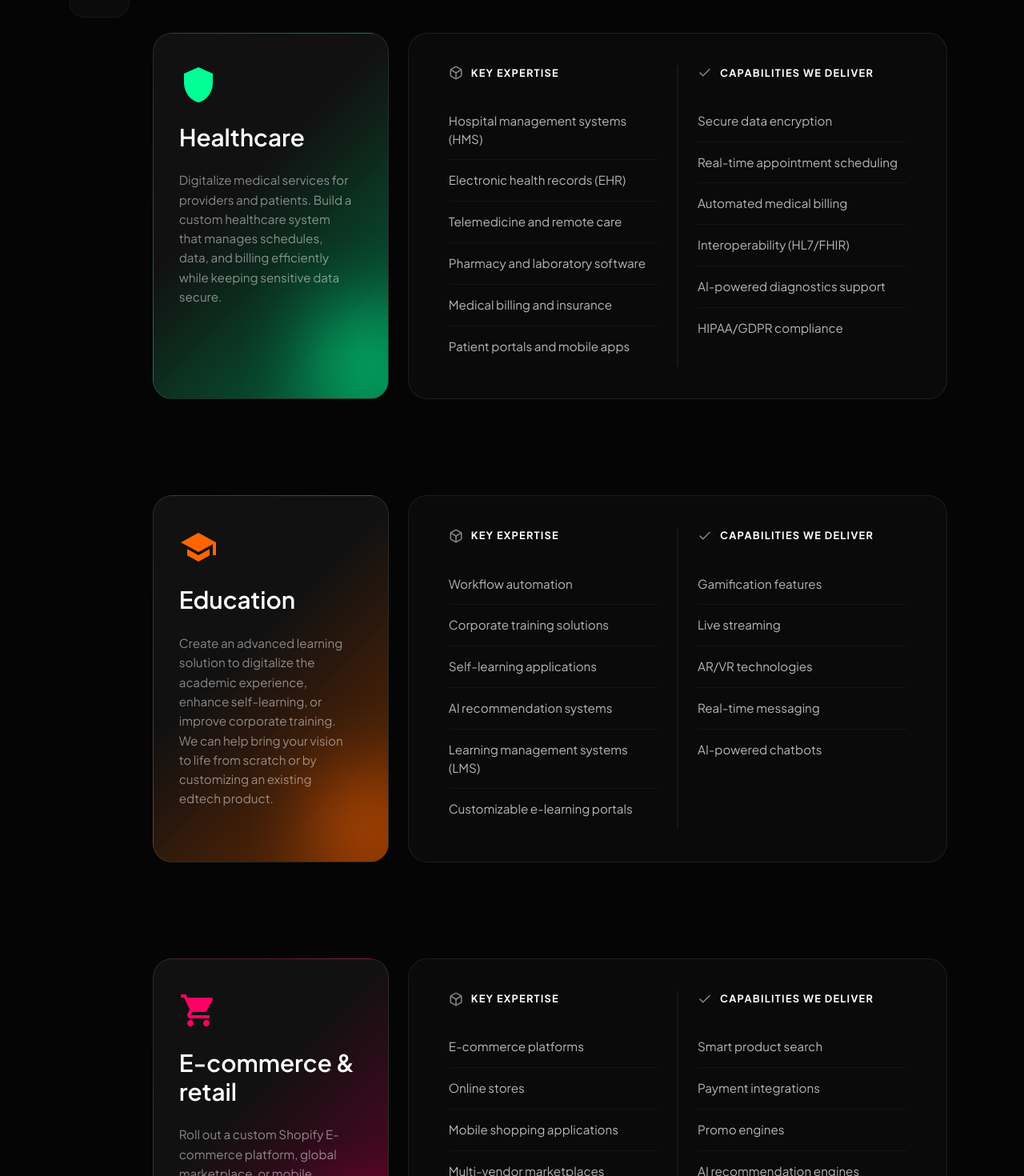
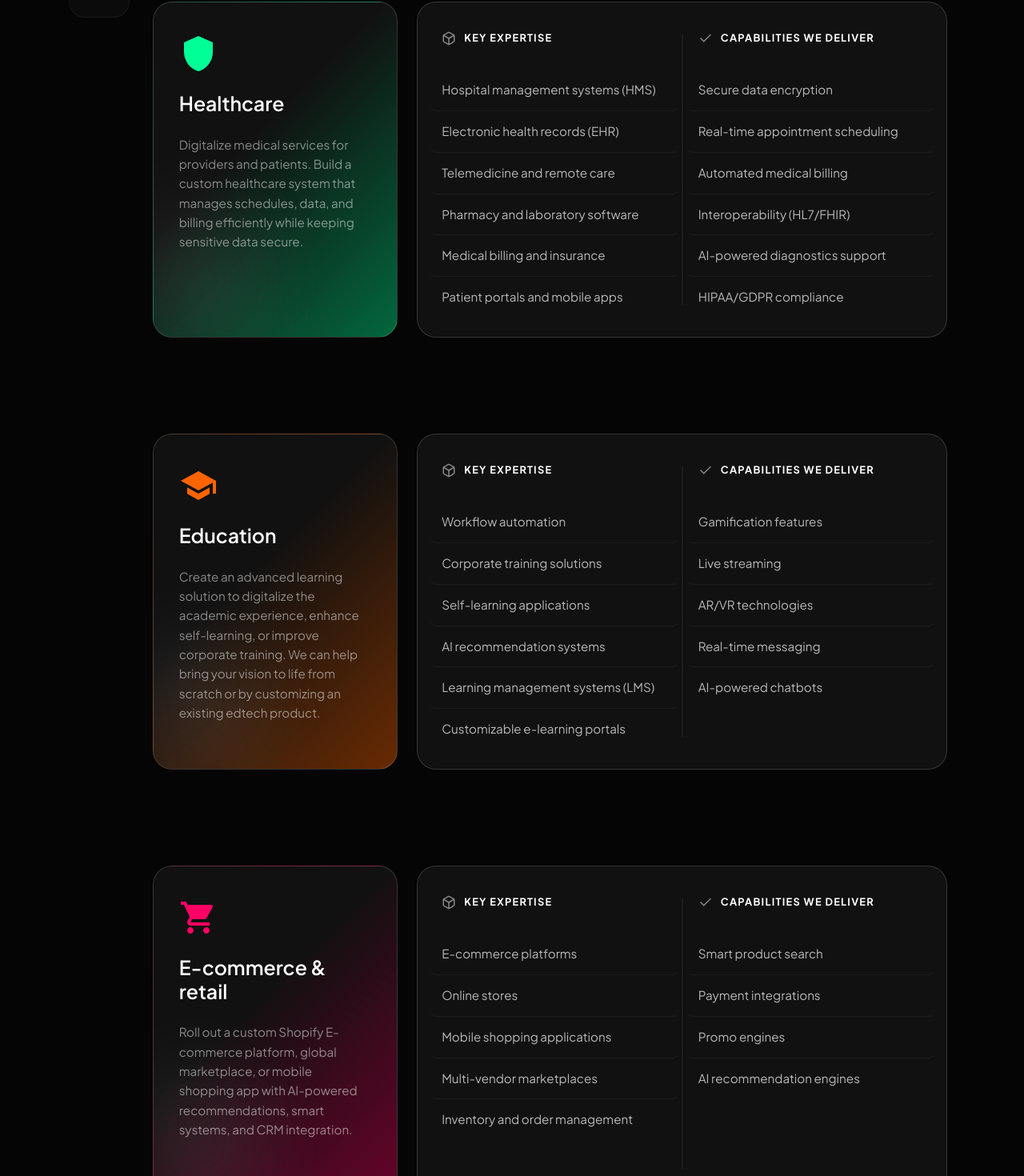
Before and after one commit to nayansuthar-1/siteonlab-diff-homepage, a Next.js app: page /industries in a window 1280 px wide. Shown: the part 2270-3740 px from the top of the page at 80% size. Built offline with nearby package versions, Linux system fonts and the light colour scheme.

Commit message:
cards are better

```diff
--- a/src/app/industries/Industries.module.css
+++ b/src/app/industries/Industries.module.css
@@ -594,7 +594,7 @@
   flex: 1.2;
   /* Reduced flex value further to accommodate margin */
   background: linear-gradient(135deg, #111111 0%, #111111 40%, rgba(0, 102, 204, 0.4) 100%);
-  border: 1px solid rgba(255, 255, 255, 0.1);
+  border: 1px solid rgba(255, 255, 255, 0.15);
   border-radius: 24px;
   padding: 40px 32px;
   display: flex;
@@ -604,15 +604,40 @@
   overflow: hidden;
 }
 
+.featureCard::before {
+  content: "";
+  position: absolute;
+  bottom: -15%;
+  left: -15%;
+  width: 65%;
+  height: 65%;
+  background: radial-gradient(circle, rgba(255, 255, 255, 0.12) 0%, transparent 75%);
+  filter: blur(50px);
+  pointer-events: none;
+  z-index: 0;
+}
+
 .featureCard::after {
   content: "";
   position: absolute;
-  bottom: -20%;
-  right: -20%;
-  width: 60%;
-  height: 60%;
-  background: radial-gradient(circle, rgba(0, 102, 204, 0.6) 0%, transparent 70%);
-  filter: blur(40px);
+  top: 0;
+  left: 0;
+  width: 100%;
+  height: 100%;
+  background: radial-gradient(
+    circle 300px at var(--mouse-x, 50%) var(--mouse-y, 50%),
+    var(--smoke-color, rgba(0, 102, 204, 0.6)) 0%,
+    transparent 80%
+  );
+  filter: blur(60px);
+  opacity: 0;
+  transition: opacity 0.5s ease;
+  pointer-events: none;
+  z-index: 1;
+}
+
+.featureCard:hover::after {
+  opacity: 1;
 }
 
 .featureIcon {
@@ -627,7 +652,7 @@
 }
 
 .featureTitle {
-  font-size: 1.85rem;
+  font-size: 1.55rem;
   font-weight: 600;
   color: #fff;
   line-height: 1.2;
@@ -643,13 +668,13 @@
 .detailsContainer {
   flex: 3;
   /* Increased width of right cards */
-  background: #0a0a0a;
-  border: 1px solid rgba(255, 255, 255, 0.08);
+  background: #111111;
+  border: 1px solid rgba(255, 255, 255, 0.15);
   border-radius: 24px;
-  padding: 40px 50px;
+  padding: 20px 30px; /* Reduced to accommodate column padding */
   display: grid;
   grid-template-columns: 1fr 1fr;
-  gap: 50px;
+  gap: 40px;
   position: relative;
 }
 
@@ -668,7 +693,18 @@
   flex: 1;
   display: flex;
   flex-direction: column;
-  gap: 20px;
+  gap: 10px;
+  transition: all 0.3s ease;
+}
+
+.detailsColumn:has(.detailsList:hover) .columnHeader,
+.detailsColumn:has(.columnHeader:hover) .columnHeader {
+  color: var(--section-theme, #fff);
+}
+
+.detailsColumn:has(.detailsList:hover) .columnHeader svg,
+.detailsColumn:has(.columnHeader:hover) .columnHeader svg {
+  color: var(--section-theme, #888);
 }
 
 .columnHeader {
@@ -681,12 +717,15 @@
   letter-spacing: 0.1em;
   text-transform: uppercase;
   margin-bottom: 5px;
+  padding: 15px 0;
+  transition: all 0.3s ease;
 }
 
 .columnHeader svg {
   width: 18px;
   height: 18px;
   color: #888;
+  transition: color 0.3s ease;
 }
 
 .detailsList {
@@ -695,11 +734,20 @@
 }
 
 .detailsItem {
-  padding: 14px 0;
+  padding: 14px 15px;
+  margin: 0 -15px;
   border-bottom: 1px solid rgba(255, 255, 255, 0.05);
   color: rgba(255, 255, 255, 0.7);
   font-size: 0.95rem;
   font-weight: 400;
+  border-radius: 8px;
+  transition: all 0.3s ease;
+  cursor: default;
+}
+
+.detailsItem:hover {
+  background: rgba(255, 255, 255, 0.04);
+  color: #fff;
 }
 
 .detailsItem:last-child {
@@ -733,11 +781,8 @@
 }
 
 .featureCardGreen {
+  --smoke-color: rgba(0, 255, 150, 0.6);
   background: linear-gradient(135deg, #111111 0%, #111111 40%, rgba(0, 255, 150, 0.4) 100%);
-}
-
-.featureCardGreen::after {
-  background: radial-gradient(circle, rgba(0, 255, 150, 0.6) 0%, transparent 70%);
 }
 
 .featureCardGreen .featureIcon {
@@ -745,11 +790,8 @@
 }
 
 .featureCardOrange {
+  --smoke-color: rgba(255, 100, 0, 0.6);
   background: linear-gradient(135deg, #111111 0%, #111111 40%, rgba(255, 100, 0, 0.4) 100%);
-}
-
-.featureCardOrange::after {
-  background: radial-gradient(circle, rgba(255, 100, 0, 0.6) 0%, transparent 70%);
 }
 
 .featureCardOrange .featureIcon {
@@ -757,11 +799,8 @@
 }
 
 .featureCardPink {
+  --smoke-color: rgba(255, 0, 100, 0.6);
   background: linear-gradient(135deg, #111111 0%, #111111 40%, rgba(255, 0, 100, 0.4) 100%);
-}
-
-.featureCardPink::after {
-  background: radial-gradient(circle, rgba(255, 0, 100, 0.6) 0%, transparent 70%);
 }
 
 .featureCardPink .featureIcon {
@@ -769,11 +808,8 @@
 }
 
 .featureCardPurple {
+  --smoke-color: rgba(150, 100, 255, 0.6);
   background: linear-gradient(135deg, #111111 0%, #111111 40%, rgba(150, 100, 255, 0.4) 100%);
-}
-
-.featureCardPurple::after {
-  background: radial-gradient(circle, rgba(150, 100, 255, 0.6) 0%, transparent 70%);
 }
 
 .featureCardPurple .featureIcon {
@@ -781,16 +817,23 @@
 }
 
 .featureCardCyan {
+  --smoke-color: rgba(0, 255, 200, 0.6);
   background: linear-gradient(135deg, #111111 0%, #111111 40%, rgba(0, 255, 200, 0.4) 100%);
-}
-
-.featureCardCyan::after {
-  background: radial-gradient(circle, rgba(0, 255, 200, 0.6) 0%, transparent 70%);
 }
 
 .featureCardCyan .featureIcon {
   color: #00ffc8;
 }
+
+/* Section Themes */
+.financeSection { --section-theme: #0084ff; }
+.healthcareSection { --section-theme: #00ff96; }
+.educationSection { --section-theme: #ff6400; }
+.ecommerceSection { --section-theme: #ff0064; }
+.logisticsSection { --section-theme: #ff6400; }
+.realestateSection { --section-theme: #9664ff; }
+.travelSection { --section-theme: #00ffc8; }
+.manufacturingSection { --section-theme: #00ff96; }
 
 /* Sticky Sidebar Layout */
 .industriesDetailContainer {
--- a/src/app/industries/page.tsx
+++ b/src/app/industries/page.tsx
@@ -8,6 +8,15 @@ import Footer from "@/components/ui/Footer";
 export default function IndustriesPage() {
   const [mounted, setMounted] = useState(false);
   const [activeSection, setActiveSection] = useState('finance');
+
+  const handleMouseMove = (e: React.MouseEvent<HTMLDivElement>) => {
+    const card = e.currentTarget;
+    const rect = card.getBoundingClientRect();
+    const x = e.clientX - rect.left;
+    const y = e.clientY - rect.top;
+    card.style.setProperty('--mouse-x', `${x}px`);
+    card.style.setProperty('--mouse-y', `${y}px`);
+  };
 
   useEffect(() => {
     setMounted(true);
@@ -315,9 +324,9 @@ export default function IndustriesPage() {
         </aside>
 
         <div className={styles.contentWrapper}>
-          <section id="finance" className={styles.detailsSection}>
+          <section id="finance" className={`${styles.detailsSection} ${styles.financeSection}`}>
             {/* Left Feature Card */}
-            <div className={styles.featureCard}>
+            <div className={styles.featureCard} onMouseMove={handleMouseMove}>
               <div className={styles.featureIcon}>
                 <svg viewBox="0 0 24 24" fill="currentColor">
                   <path d="M20 7h-4V5c0-1.1-.9-2-2-2h-4c-1.1 0-2 .9-2 2v2H4c-1.1 0-2 .9-2 2v11c0 1.1.9 2 2 2h16c1.1 0 2-.9 2-2V9c0-1.1-.9-2-2-2zM9 5c0-.55.45-1 1-1h4c.55 0 1 .45 1 1v2H9V5z" />
@@ -374,7 +383,7 @@ export default function IndustriesPage() {
 
           <section id="healthcare" className={`${styles.detailsSection} ${styles.healthcareSection}`}>
             {/* Left Feature Card */}
-            <div className={`${styles.featureCard} ${styles.featureCardGreen}`}>
+            <div className={`${styles.featureCard} ${styles.featureCardGreen}`} onMouseMove={handleMouseMove}>
               <div className={styles.featureIcon}>
                 <svg viewBox="0 0 24 24" fill="currentColor">
                   <path d="M12 1L3 5v6c0 5.55 3.84 10.74 9 12 5.16-1.26 9-6.45 9-12V5l-9-4z" />
@@ -429,9 +438,9 @@ export default function IndustriesPage() {
             </div>
           </section>
 
-          <section id="education" className={styles.detailsSection}>
+          <section id="education" className={`${styles.detailsSection} ${styles.educationSection}`}>
             {/* Left Feature Card */}
-            <div className={`${styles.featureCard} ${styles.featureCardOrange}`}>
+            <div className={`${styles.featureCard} ${styles.featureCardOrange}`} onMouseMove={handleMouseMove}>
               <div className={styles.featureIcon}>
                 <svg viewBox="0 0 24 24" fill="currentColor">
                   <path d="M5 13.18v4L12 21l7-3.82v-4L12 17l-7-3.82zM12 3L1 9l11 6 9-4.91V17h2V9L12 3z" />
@@ -485,9 +494,9 @@ export default function IndustriesPage() {
             </div>
           </section>
 
-          <section id="ecommerce" className={styles.detailsSection}>
+          <section id="ecommerce" className={`${styles.detailsSection} ${styles.ecommerceSection}`}>
             {/* Left Feature Card */}
-            <div className={`${styles.featureCard} ${styles.featureCardPink}`}>
+            <div className={`${styles.featureCard} ${styles.featureCardPink}`} onMouseMove={handleMouseMove}>
               <div className={styles.featureIcon}>
                 <svg viewBox="0 0 24 24" fill="currentColor">
                   <path d="M7 18c-1.1 0-1.99.9-1.99 2S5.9 22 7 22s2-.9 2-2-.9-2-2-2zM1 2v2h2l3.6 7.59-1.35 2.45c-.16.28-.25.61-.25.96 0 1.1.9 2 2 2h12v-2H7.42c-.14 0-.25-.11-.25-.25l.03-.12.9-1.63h7.45c.75 0 1.41-.41 1.75-1.03l3.58-6.49c.08-.14.12-.31.12-.48 0-.55-.45-1-1-1H5.21l-.94-2H1zm16 16c-1.1 0-1.99.9-1.99 2s.89 2 1.99 2 2-.9 2-2-.9-2-2-2z" />
@@ -539,9 +548,9 @@ export default function IndustriesPage() {
             </div>
           </section>
 
-          <section id="logistics" className={styles.detailsSection}>
+          <section id="logistics" className={`${styles.detailsSection} ${styles.logisticsSection}`}>
             {/* Left Feature Card */}
-            <div className={`${styles.featureCard} ${styles.featureCardOrange}`}>
+            <div className={`${styles.featureCard} ${styles.featureCardOrange}`} onMouseMove={handleMouseMove}>
               <div className={styles.featureIcon}>
                 <svg viewBox="0 0 24 24" fill="currentColor">
                   <path d="M20 18c1.1 0 1.99-.9 1.99-2L22 6c0-1.1-.9-2-2-2H4c-1.1 0-2 .9-2 2v10c0 1.1.9 2 2 2H0v2h24v-2h-4zM4 6h16v10H4V6z" />
@@ -596,9 +605,9 @@ export default function IndustriesPage() {
             </div>
           </section>
 
-          <section id="realestate" className={styles.detailsSection}>
+          <section id="realestate" className={`${styles.detailsSection} ${styles.realestateSection}`}>
             {/* Left Feature Card */}
-            <div className={`${styles.featureCard} ${styles.featureCardPurple}`}>
+            <div className={`${styles.featureCard} ${styles.featureCardPurple}`} onMouseMove={handleMouseMove}>
               <div className={styles.featureIcon}>
                 <svg viewBox="0 0 24 24" fill="currentColor">
                   <path d="M10 20v-6h4v6h5v-8h3L12 3 2 12h3v8z" />
@@ -650,9 +659,9 @@ export default function IndustriesPage() {
             </div>
           </section>
 
-          <section id="travel" className={styles.detailsSection}>
+          <section id="travel" className={`${styles.detailsSection} ${styles.travelSection}`}>
             {/* Left Feature Card */}
-            <div className={`${styles.featureCard} ${styles.featureCardCyan}`}>
+            <div className={`${styles.featureCard} ${styles.featureCardCyan}`} onMouseMove={handleMouseMove}>
               <div className={styles.featureIcon}>
                 <svg viewBox="0 0 24 24" fill="currentColor">
                   <path d="M14.4 6L14 4H5v17h2v-7h5.6l.4 2h7V6z" />
@@ -703,9 +712,9 @@ export default function IndustriesPage() {
             </div>
           </section>
 
-          <section id="manufacturing" className={styles.detailsSection}>
+          <section id="manufacturing" className={`${styles.detailsSection} ${styles.manufacturingSection}`}>
             {/* Left Feature Card */}
-            <div className={`${styles.featureCard} ${styles.featureCardGreen}`}>
+            <div className={`${styles.featureCard} ${styles.featureCardGreen}`} onMouseMove={handleMouseMove}>
               <div className={styles.featureIcon}>
                 <svg viewBox="0 0 24 24" fill="currentColor">
                   <path d="M21.41 11.58l-9-9C12.05 2.22 11.55 2 11 2H4c-1.1 0-2 .9-2 2v7c0 .55.22 1.05.59 1.42l9 9c.36.36.86.58 1.41.58s1.05-.22 1.41-.59l7-7c.37-.36.59-.86.59-1.41s-.23-1.06-.59-1.42zM5.5 8.25c-.69 0-1.25-.56-1.25-1.25s.56-1.25 1.25-1.25 1.25.56 1.25 1.25-.56 1.25-1.25 1.25z" />
```
